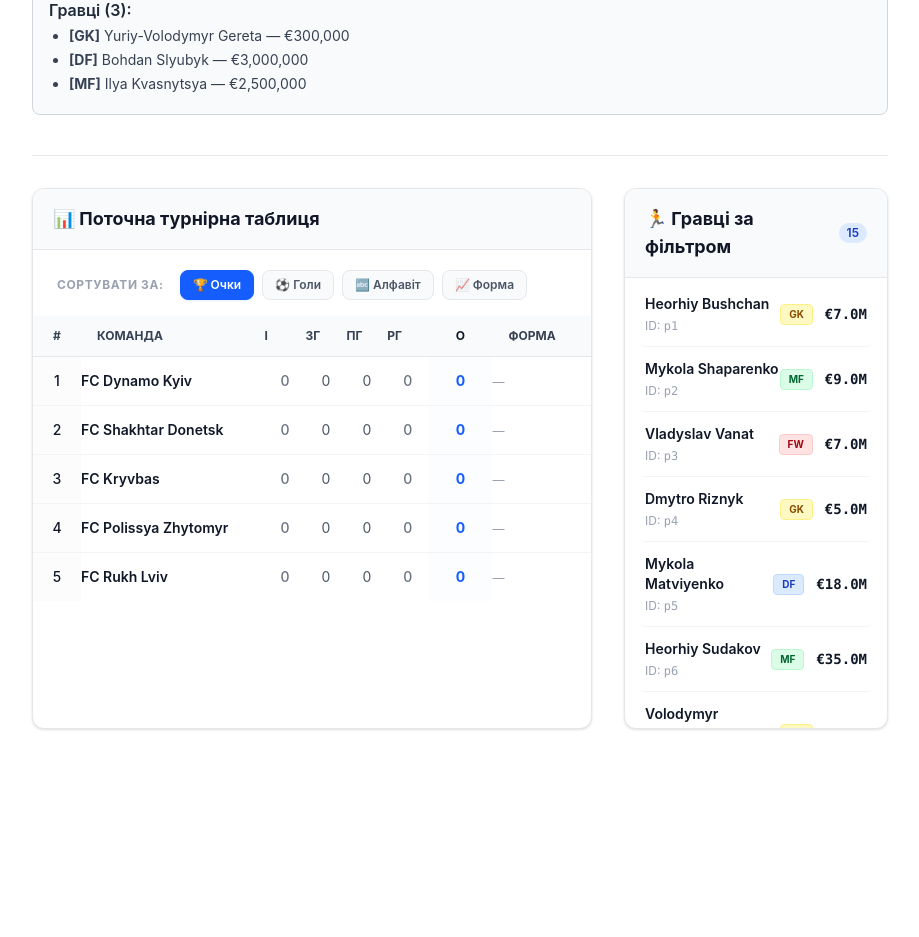
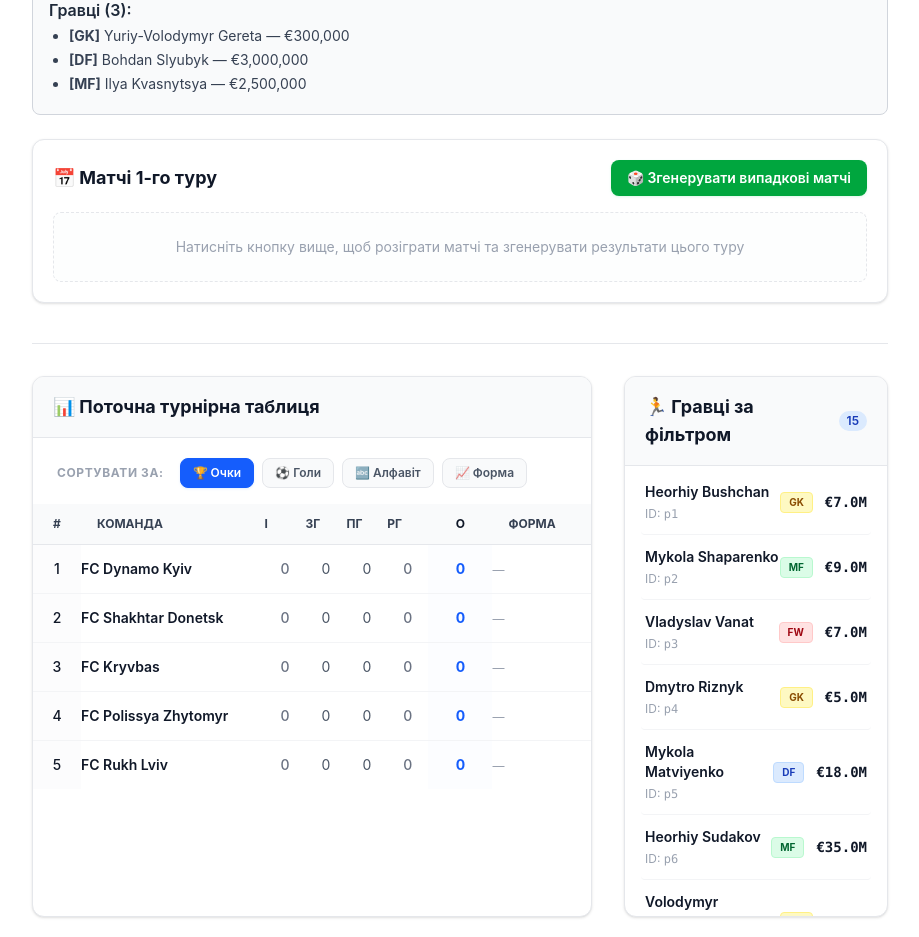
Before and after one commit to DMV22/Pro-League, a React (Vite) app: page / in a window 1280 px wide. Shown: the part 1140-2077 px from the top of the page, without its empty margins (180-1099 px from the left). Before the commit the page ends 1889 px from the top, so only its background shows below. Built offline with nearby package versions, Linux system fonts and the light colour scheme.

Commit message:
feat: implement randomized match engine and current round schedule generator

```diff
--- a/src/App.tsx
+++ b/src/App.tsx
@@ -4,17 +4,13 @@ import { nextRound } from "./features/league/slices/league.slice";
 
 import TeamsList from "./features/league/components/teams-list";
 import DebugPanel from "./features/league/components/debug-panel";
+import RoundMatches from "./features/league/components/round-matches";
 
 function App() {
   const dispatch = useAppDispatch();
 
   const teamsList = useAppSelector(selectTeamsList);
   const currentRound = useAppSelector(selectCurrentRound);
-
-  // Handler для зміни туру (для демонстрації dispatch)
-  const handleNextRound = () => {
-    dispatch(nextRound());
-  };
 
   if (teamsList.length === 0) {
     return <div className="league-container">Команд не знайдено. Перевірте initialState.</div>;
@@ -28,13 +24,15 @@ function App() {
           <p className="league-round"><strong>Поточний тур:</strong> {currentRound ?? 1}</p>
         </div>
         <button
-          onClick={handleNextRound}
+          onClick={() => dispatch(nextRound())}
           className="btn-next-round"
         >
           Наступний тур ➔
         </button>
       </header>
       <TeamsList />
+      {/* НОВИЙ ІНТЕРФЕЙС МАТЧІВ */}
+      <RoundMatches />
       <DebugPanel />
     </main>
   )
--- /dev/null
+++ b/src/features/league/components/round-matches.tsx
@@ -0,0 +1,62 @@
+import { useAppDispatch, useAppSelector } from "@/store/hooks";
+
+import { simulateMatchday } from "@/features/league/slices/league.slice";
+import { selectCurrentRound, selectMatches, selectTeams } from "@/features/league/selectors/league.selectors";
+
+export default function RoundMatches() {
+  const dispatch = useAppDispatch();
+
+  const currentRound = useAppSelector(selectCurrentRound) ?? 1;
+  const teamsObj = useAppSelector(selectTeams);
+  const allMatches = useAppSelector(selectMatches);
+
+  // Фільтруємо загальний масив матчів, залишаючи тільки ті, які належать до ПОТОЧНОГО туру (Derived State)
+  const currentRoundMatches = Object.values(allMatches).filter(
+    (match) => match.round === currentRound
+  );
+
+  return (
+    <section className="matches-section">
+      <div className="matches-controls">
+        <h3 className="matches-title">
+          📅 Матчі {currentRound}-го туру
+        </h3>
+        <button
+          onClick={() => dispatch(simulateMatchday())}
+          className="btn-generate-matches"
+        >
+          🎲 Згенерувати випадкові матчі
+        </button>
+      </div>
+
+      {currentRoundMatches.length === 0 ? (
+        <div className="matches-empty-state">
+          Натисніть кнопку вище, щоб розіграти матчі та згенерувати результати цього туру
+        </div>
+      ) : (
+        <div className="matches-grid">
+          {currentRoundMatches.map((match) => {
+            const homeName = teamsObj[match.homeTeamId]?.name || match.homeTeamId;
+            const awayName = teamsObj[match.awayTeamId]?.name || match.awayTeamId;
+
+            return (
+              <div key={match.id} className="match-score-card">
+                <span className="match-team-name-side text-right truncate">
+                  {homeName}
+                </span>
+
+                <div className="match-score-display">
+                  {match.homeGoals} : {match.awayGoals}
+                </div>
+
+                <span className="match-team-name-side truncate">
+                  {awayName}
+                </span>
+              </div>
+            );
+          })}
+        </div>
+      )}
+    </section>
+  );
+}
--- a/src/features/league/slices/league.slice.ts
+++ b/src/features/league/slices/league.slice.ts
@@ -157,6 +157,6 @@ const leagueSlice = createSlice({
   }
 });
 
-export const { nextRound, addMatchResult, transferPlayer } = leagueSlice.actions;
+export const { nextRound, addMatchResult, transferPlayer, simulateMatchday } = leagueSlice.actions;
 
 export default leagueSlice.reducer;
--- a/src/index.css
+++ b/src/index.css
@@ -245,3 +245,46 @@
 .btn-sort-active {
   @apply bg-blue-600 text-white border-blue-600 hover:bg-blue-700 hover:text-white shadow-sm shadow-blue-500/10;
 }
+
+/* Контейнер для блоку матчів туру */
+.matches-section {
+  @apply mt-6 p-5 bg-white border border-gray-200 rounded-xl shadow-sm;
+}
+
+.matches-controls {
+  @apply flex flex-wrap justify-between items-center gap-4 mb-4;
+}
+
+.matches-title {
+  @apply text-lg font-bold text-gray-900 flex items-center gap-2;
+}
+
+/* Кнопка генерації матчів */
+.btn-generate-matches {
+  @apply px-4 py-2 bg-green-600 text-white font-semibold text-sm rounded-lg hover:bg-green-700 transition-colors shadow-sm shadow-green-500/10 cursor-pointer;
+}
+
+/* Сітка та картки результатів матчів */
+.matches-grid {
+  @apply grid grid-cols-1 md:grid-cols-2 gap-4;
+}
+
+.match-score-card {
+  @apply flex items-center justify-between p-3.5 border border-gray-100 rounded-lg bg-gray-50/50;
+}
+
+.match-team-name-side {
+  @apply text-sm font-semibold text-gray-800 w-5/12;
+}
+
+.match-team-name-side.text-right {
+  @apply text-right;
+}
+
+.match-score-display {
+  @apply flex items-center justify-center gap-2 bg-white px-3 py-1 border border-gray-200 rounded-md font-mono font-bold text-gray-900 w-2/12 text-center shadow-inner;
+}
+
+.matches-empty-state {
+  @apply text-center py-6 text-sm text-gray-400 border border-dashed border-gray-200 rounded-lg bg-gray-50/30;
+}
```
